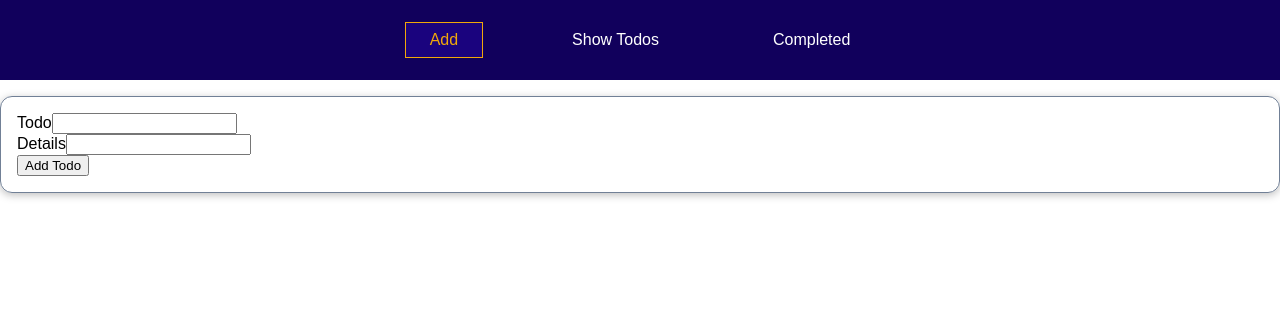
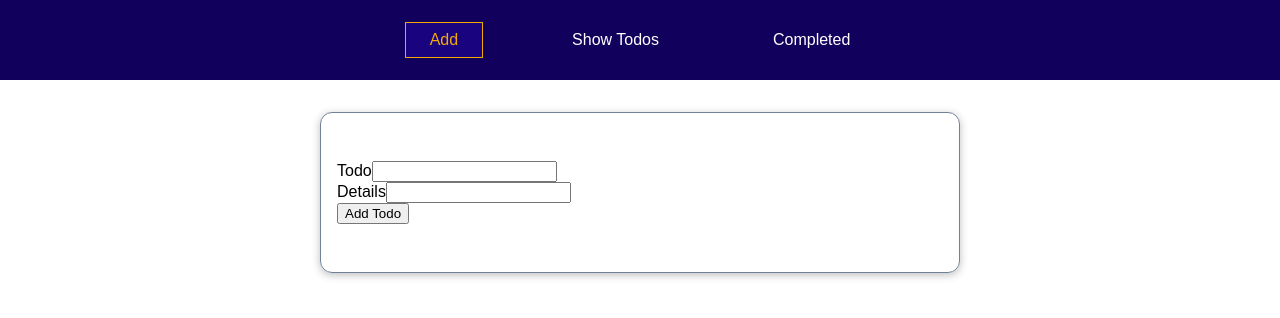
Before and after one commit to SharmaAkshay42/simple-todo-first, a Vue app: page /new in a window 1280 px wide. Shown: the top 318 px of the page. Built offline with nearby package versions, Linux system fonts and the light colour scheme.

Commit message:
Created a route for Completed Todos. The reactivity part is still a hit-miss scenario.

```diff
--- a/src/App.vue
+++ b/src/App.vue
@@ -6,7 +6,8 @@
 </template>
 
 <script>
-import { computed } from "vue";
+// import { computed } from "vue";
+import { computed } from "@vue/reactivity";
 import swal from "sweetalert";
 import TheNavigation from "./components/TheNavigation.vue";
 
@@ -16,12 +17,7 @@ export default {
   },
   data() {
     return {
-      todo: {
-        id: "",
-        todoName: "",
-        todoDetails: "",
-        isCompleted: false,
-      },
+      // todos: [{ id: "one", todoName: "Learn Vue", todoDetails: "Make a project", isCompleted: false }],
       todos: [],
       completedTodos: [],
     };
@@ -35,7 +31,6 @@ export default {
         isCompleted: false,
       };
       this.todos.push(newTodo);
-      // console.log(newTodo);
       this.todos.todoName = "";
       this.todos.todoDetails = "";
       swal({
@@ -45,14 +40,9 @@ export default {
       });
     },
     toggleCompleted(id) {
-      console.log("Inside toggleCompleted");
-      // filter returns an array - so we get arrays of todos not completed.
-      // And assign it to our todos array
-      // this.completedTodos = this.todos.find((todo) => todo.id === id);
       this.todos = this.todos.find((todo) => todo.id !== id);
-      // this.completedTodo = this.todos.find((todo) => todo.id === id);
-      // this.completedTodo.isCompleted = true;
-      // console.log(this.todos);
+      const doneTodos = this.todos.find((todo) => todo.id === id);
+      this.completedTodos.push(doneTodos);
       swal({
         title: "Congratulations!",
         text: "Task Completed",
@@ -62,7 +52,9 @@ export default {
   },
   provide() {
     return {
-      todo: this.todo,
+      todo: Object,
+      // todos: this.todos,
+      completedTodos: computed(() => this.completedTodos),
       todos: computed(() => this.todos),
       newTodo: this.addTodo,
       completeTodo: this.toggleCompleted,
--- /dev/null
+++ b/src/components/CompletedList.vue
@@ -0,0 +1,28 @@
+<template>
+    <ul>
+
+      <todo-item v-for="todo in completedTodos"
+         :key="todo.id" :id="todo.id" :todo-name="todo.todoName"
+              :todo-details="todo.todoDetails" :is-completed="todo.isCompleted" @toggle-complete="toggleCompleted(todos.id)"></todo-item>
+    </ul>
+  </template>
+
+  <script>
+  import TodoItem from "./TodoItem.vue";
+
+  export default {
+    components: {
+      TodoItem,
+    },
+    inject: ['completedTodos'],
+  };
+  </script>
+
+  <style scoped>
+  ul {
+    list-style: none;
+    margin: 2rem auto;
+    max-width: 40rem;
+    padding: 0;
+  }
+  </style>
--- a/src/components/NewTodo.vue
+++ b/src/components/NewTodo.vue
@@ -20,3 +20,11 @@ export default {
   emits: ["new-todo"],
 };
 </script>
+
+<style>
+form {
+  margin: 2rem auto;
+  max-width: 40rem;
+  padding: 0;
+}
+</style>
--- a/src/components/TheCard.vue
+++ b/src/components/TheCard.vue
@@ -8,10 +8,12 @@
 
 <style scoped>
 div {
-  margin: 1rem 0;
+  margin: 2rem auto;
   padding: 1rem;
   border: 1px solid #718096;
   border-radius: 12px;
   box-shadow: 0 2px 8px rgba(0, 0, 0, 0.26);
+  margin: 2rem auto;
+  max-width: 40rem;
 }
 </style>
--- a/src/components/TodoItem.vue
+++ b/src/components/TodoItem.vue
@@ -1,4 +1,4 @@
-<template v-if="isCompleted">
+<template v-show="isCompleted">
     <li>
         <h2>{{ todoName }}</h2>
         <button @click="toggleTodoDetails">
--- a/src/main.js
+++ b/src/main.js
@@ -7,13 +7,14 @@ import NewTodo from "./components/NewTodo.vue";
 import TodoList from "./components/TodoList.vue";
 import TheNavigation from "./components/TheNavigation.vue";
 import NotFound from "./components/NotFound.vue";
+import CompletedList from "./components/CompletedList.vue";
 
 const router = createRouter({
     history: createWebHistory(),
     routes: [
         { path: "/", redirect: "/todos" },
-        { path: "/completed", component: TodoList },
         { path: "/todos", component: TodoList },
+        { path: "/completed", component: CompletedList },
         { path: "/new", component: NewTodo },
         { path: "/:notFound(.*)", component: NotFound },
     ],
```
